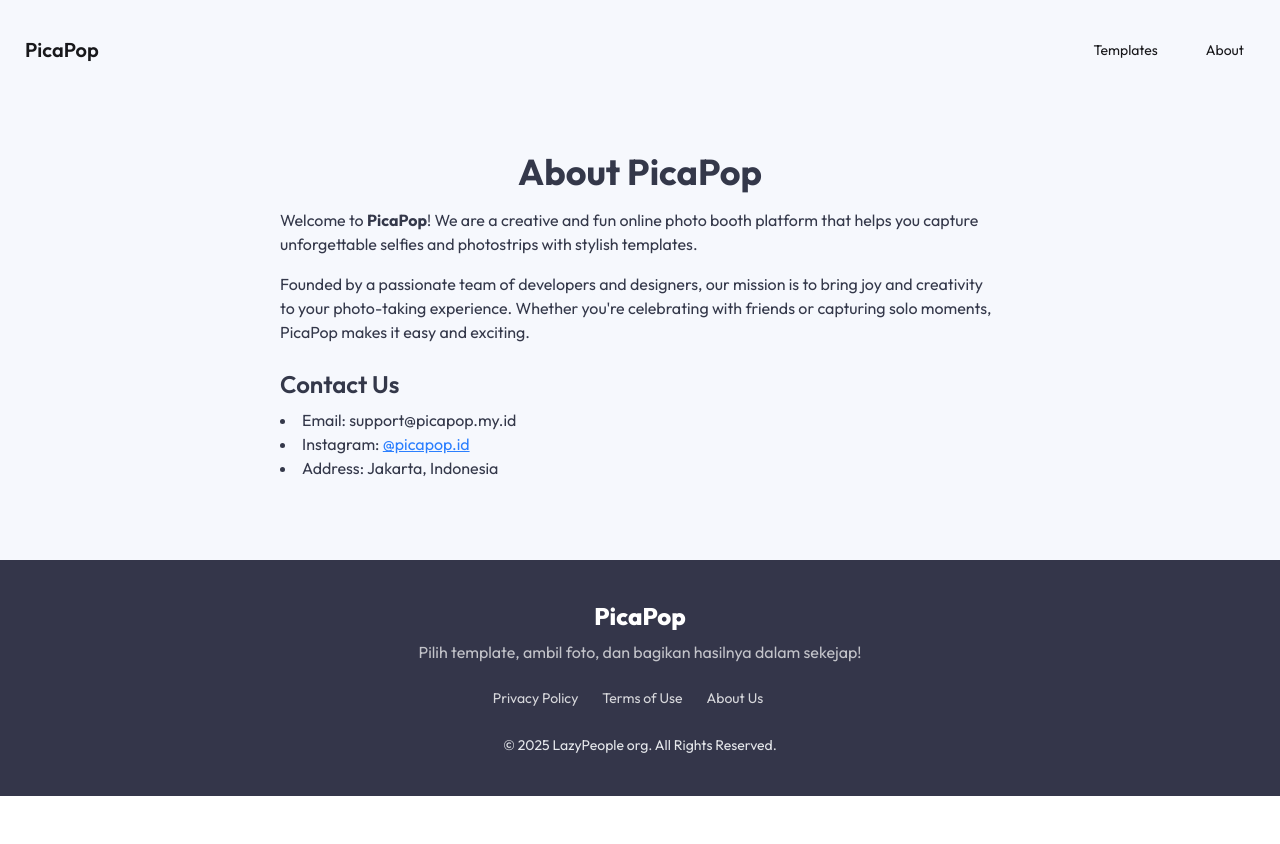
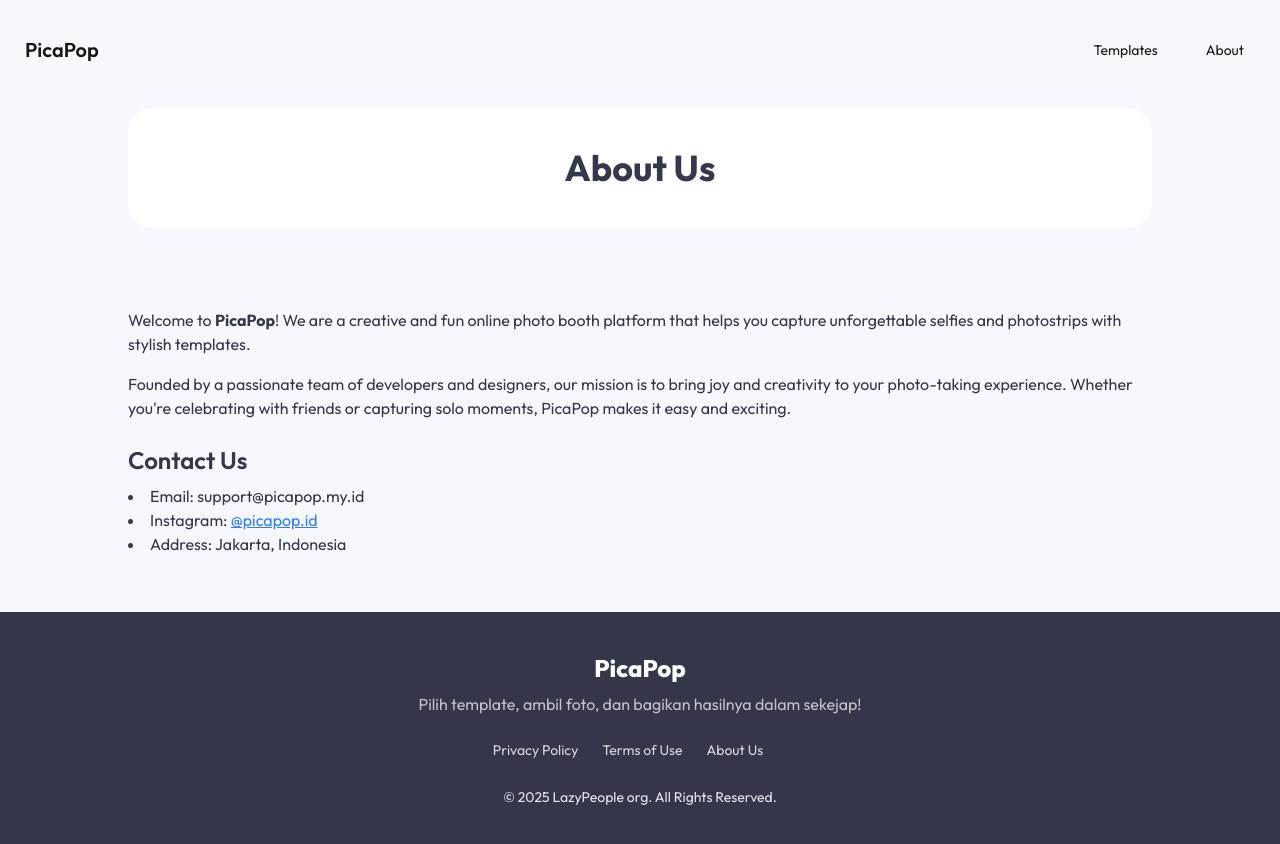
Before and after one commit to AnggaaIs/picapop, a Next.js app: page /about in a window 1280 px wide. Shown: the top 844 px of the page. Before the commit the page ends 800 px from the top, so only its background shows below. Built offline with nearby package versions, Linux system fonts and the light colour scheme.

Commit message:
Refactor code structure for improved readability and maintainability

```diff
--- a/src/app/about/page.tsx
+++ b/src/app/about/page.tsx
@@ -8,8 +8,14 @@ export const metadata: Metadata = {
 
 export default function AboutPage() {
   return (
-    <main className="max-w-3xl mx-auto p-6 pb-20 py-26">
-      <h1 className="text-4xl font-bold mb-4 text-center text-[#34384a]">About PicaPop</h1>
+    <main className="flex items-center justify-center relative mt-15 mb-4 md:px-10 px-5">
+      <div className="max-w-5xl flex items-center justify-center flex-col">
+        <div className="flex bg-white py-10 rounded-3xl px-5 w-full justify-center items-center mb-10">
+          <div>
+            <h1 className="text-4xl font-bold text-center text-[#34384a]">About Us</h1>
+          </div>
+        </div>
+        <div className="py-10">
           <p className="mb-4 text-[#34384a]">
             Welcome to <strong>PicaPop</strong>! We are a creative and fun online photo booth platform that helps you capture unforgettable selfies and photostrips with stylish templates.
           </p>
@@ -22,6 +28,8 @@ export default function AboutPage() {
             <li>Instagram: <a className="text-blue-500 underline" href="https://instagram.com/picapop.id">@picapop.id</a></li>
             <li>Address: Jakarta, Indonesia</li>
           </ul>
+        </div>
+      </div>
     </main>
   );
 }
```
Also changed, not shown: 1 other file (tests, documents, lock files or other folders). Lines whose indentation alone changed are shown as unchanged.
